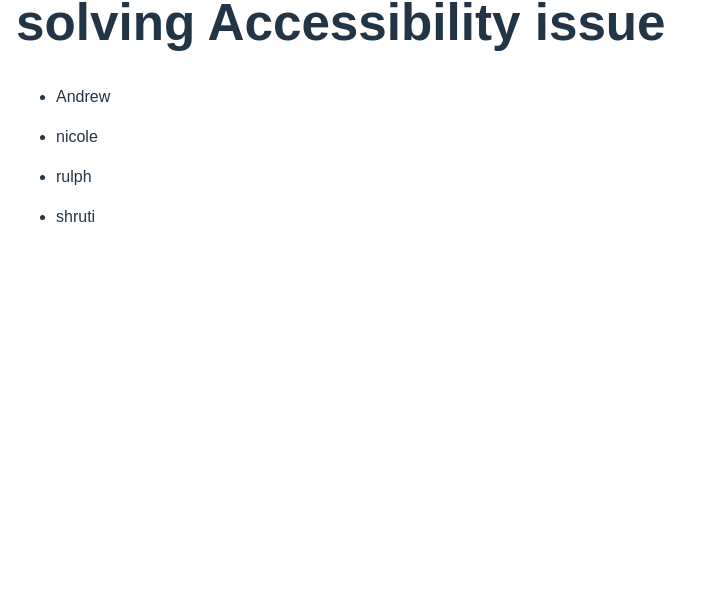
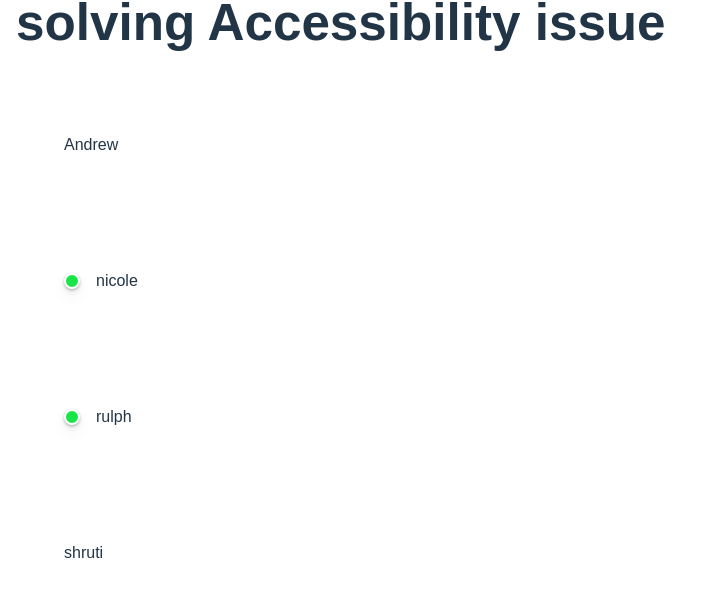
Before and after one commit to ap23hp/code-daily, a React (Vite) app in the folder react/react-components/: page / in a window 1280 px wide. Shown: the part 2013-2610 px from the top of the page, without its empty margins (0-713 px from the left). Before the commit the page ends 2274 px from the top, so only its background shows below. Built offline with nearby package versions, Linux system fonts and the light colour scheme; a web font is replaced by a local one.

Commit message:
screen reader component

```diff
--- a/react/react-components/src/App.css
+++ b/react/react-components/src/App.css
@@ -79,3 +79,16 @@ h2 {
   display: flex;
   justify-content: flex-end;
 }
+
+.green-dot {
+  min-width: 12px;
+  min-height: 12px;
+  background: hsl(133deg 80% 50%);
+  border-radius: 1000px;
+  border: 2px solid white;
+  box-shadow:
+    0px 1px 2px hsl(0deg 0% 0% / 0.2),
+    0px 2px 4px hsl(0deg 0% 0% / 0.1),
+    0px 4px 8px hsl(0deg 0% 0% / 0.05),
+    0px 8px 16px hsl(0deg 0% 0% / 0.05);
+}
--- a/react/react-components/src/App.jsx
+++ b/react/react-components/src/App.jsx
@@ -5,6 +5,7 @@ import ContactCard from "./ContactCard";
 import ShoppingCart from "./ShoppingCart";
 import Avatar from "./Avatar";
 import FriendList from "./FriendList";
+
 const cartItems= [
   {
     id: 'hk123',
@@ -133,10 +134,10 @@ function App() {
 
 
             <h1>solving Accessibility issue</h1>
-           <FriendList name="Andrew"/>
-                <FriendList name="nicole"/>
-                     <FriendList name="rulph"/>
-                          <FriendList name="shruti"/>
+           <FriendList name="Andrew" isOnline={false} />
+                <FriendList name="nicole" isOnline={true}/>
+                     <FriendList name="rulph" isOnline={true}/>
+                          <FriendList name="shruti" isOnline={false}  />
     </>
   );
 }
--- a/react/react-components/src/FriendList.jsx
+++ b/react/react-components/src/FriendList.jsx
@@ -1,10 +1,30 @@
-export default function FriendList({name}){
-    return (
-         <ul className="friends-list">
-  <li className="friend">
-{name}
-  </li>
-
-</ul>
-    )
+import GreendotHidden from "./greendotHidden";
+export default function FriendList({ name, isOnline }) {
+  return (
+    <ul
+      className="friends-list"
+      style={{
+        display: "flex",
+        flexDirection: "column",
+        gap: "16px",
+        padding: "32px",
+      }}
+    >
+      <li
+        className="friend"
+        style={{
+          display: "flex",
+          alignItems: "center",
+          gap: "16px",
+          padding: "16px",
+          borderRadius: "8px",
+          background: "white",
+        }}
+      >
+       {isOnline && <GreendotHidden>(online)</GreendotHidden>}
+       {isOnline &&  <div className="green-dot"></div>}
+        {name}
+      </li>
+    </ul>
+  );
 }
--- /dev/null
+++ b/react/react-components/src/GreendotHidden.jsx
@@ -0,0 +1,25 @@
+export default function GreendotHidden({children}){
+    // These styles will make sure the component
+// is not visible, but will still be announced
+// by screen readers.
+//
+// Adding “display: none” would hide the
+// element from ALL users, including those
+// using screen-readers.
+    const hiddenStyles = {
+  display: 'inline-block',
+  position: 'absolute',
+  overflow: 'hidden',
+  clip: 'rect(0 0 0 0)',
+  height: 1,
+  width: 1,
+  margin: -1,
+  padding: 0,
+  border: 0,
+};
+return (
+ <span style={hiddenStyles}>
+      {children}
+    </span>
+)
+}
```
Also changed, not shown: 1 other file (tests, documents, lock files or other folders).
